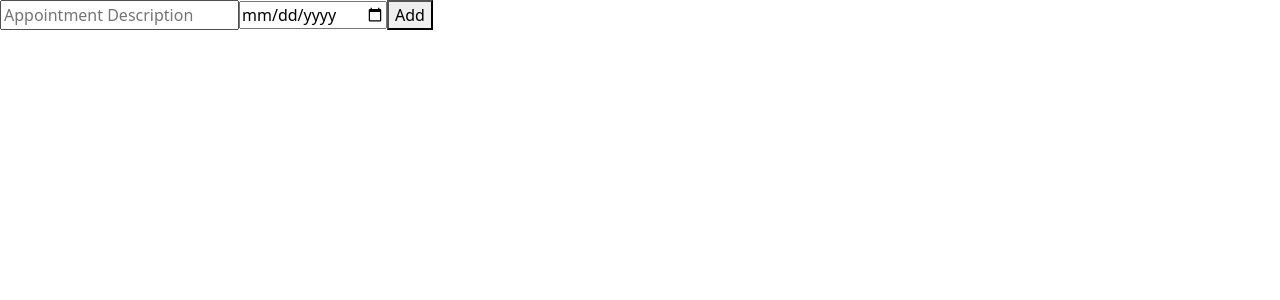
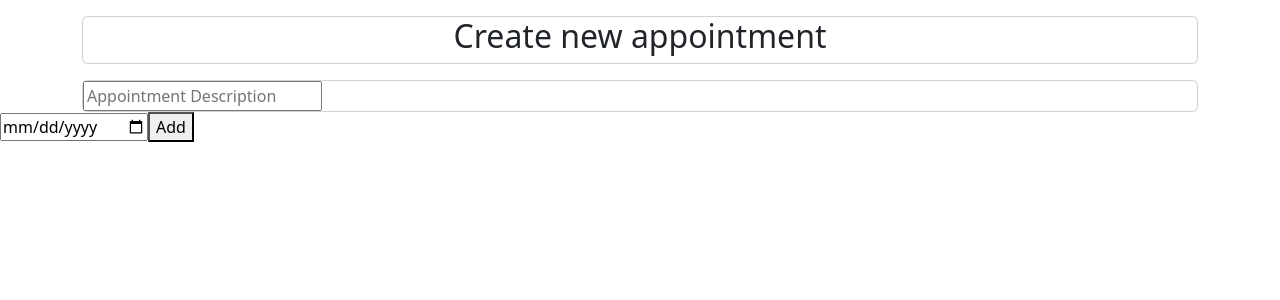
Before and after one commit to Chaitr13/Appointment-App, an Angular app: page / in a window 1280 px wide. Shown: the top 300 px of the page. Built offline with nearby package versions, Linux system fonts and the light colour scheme.

Commit message:
Styling each input field.

```diff
--- a/src/app/appointment-list/appointment-list.component.html
+++ b/src/app/appointment-list/appointment-list.component.html
@@ -1,10 +1,25 @@
-<div></div>
+<div class="container">
+  <div class="card mt-3">
+    <div class="row">
+      <div class="column">
+        <h2 class="text-center">Create new appointment</h2>
+      </div>
+    </div>
+  </div>
+
+  <div class="card mt-3">
+    <div class="row">
+      <div class="col-md-6">
+        <input
+          [(ngModel)]="newAppointmentTitle"
+          placeholder="Appointment Description"
+        />
+      </div>
+    </div>
+  </div>
+</div>
 
 <div>
-  <input
-    [(ngModel)]="newAppointmentTitle"
-    placeholder="Appointment Description"
-  />
   <input
     [(ngModel)]="newAppointmentDate"
     type="date"
```
